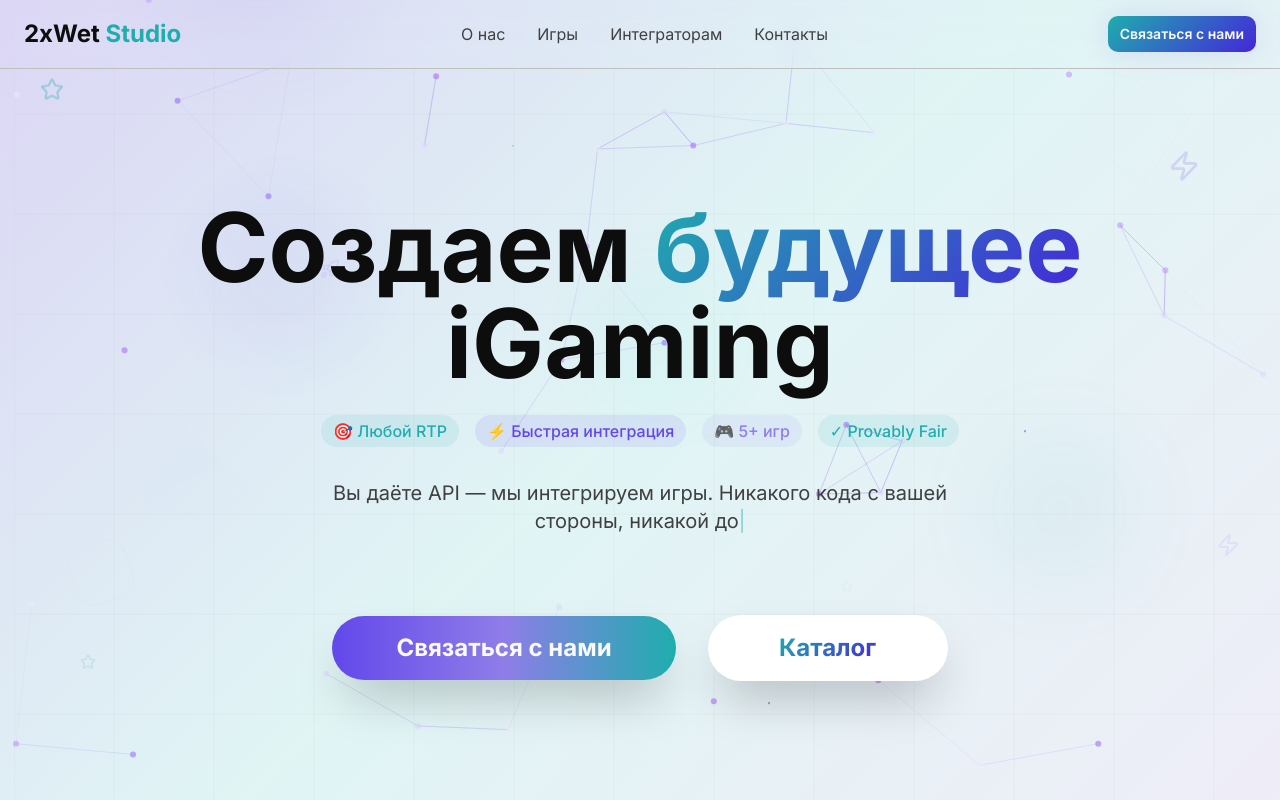
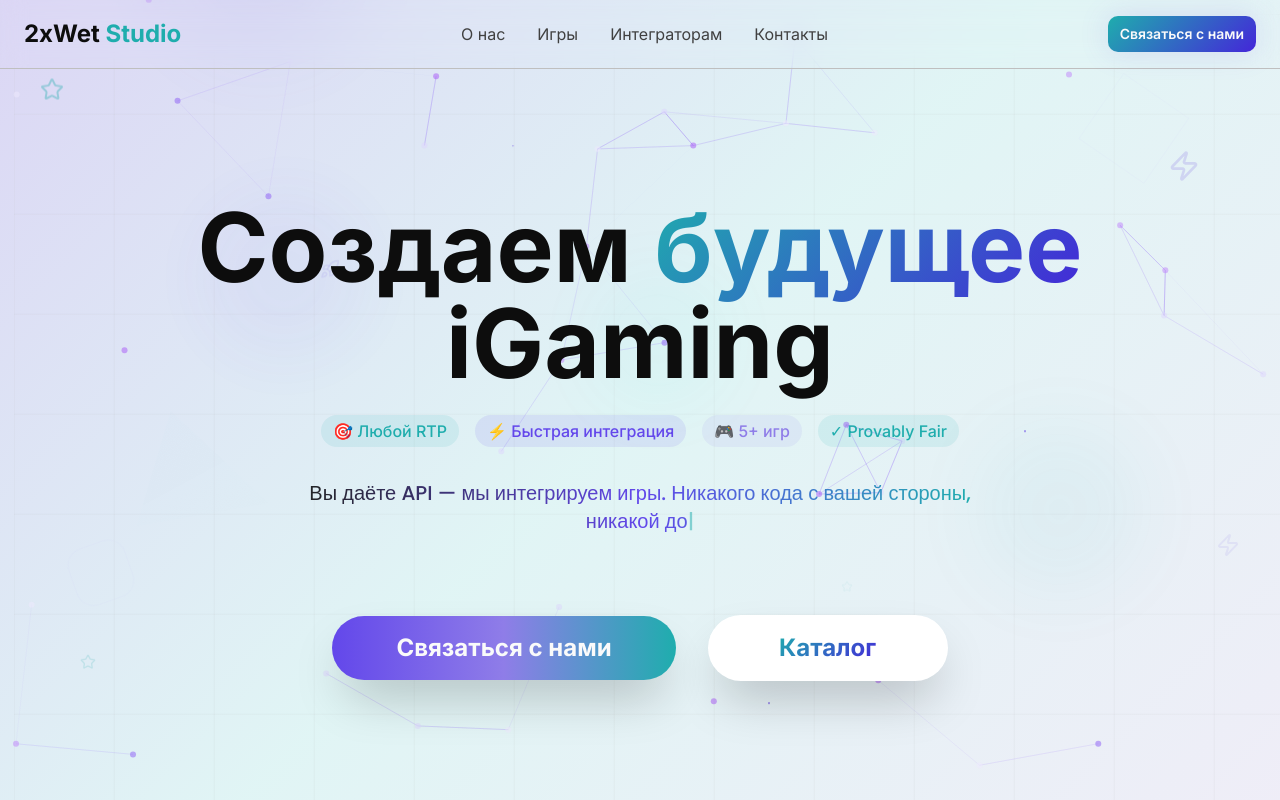
Before and after one commit to ca-si-what-ca-si-no/reel-vision-games, a React (Vite) app: page / in a window 1280 px wide. Built offline with nearby package versions, Linux system fonts and the light colour scheme.

Commit message:
Update text color and font

```diff
--- a/index.html
+++ b/index.html
@@ -8,7 +8,7 @@
     <meta name="author" content="2xWet Studio" />
     <link rel="preconnect" href="https://fonts.googleapis.com">
     <link rel="preconnect" href="https://fonts.gstatic.com" crossorigin>
-    <link href="https://fonts.googleapis.com/css2?family=Inter:wght@300;400;500;600;700;800;900&display=swap" rel="stylesheet">
+    <link href="https://fonts.googleapis.com/css2?family=Inter:wght@300;400;500;600;700;800;900&family=Poppins:wght@400;500;600;700&display=swap" rel="stylesheet">
 
     <meta property="og:title" content="2xWet Studio - Создаем игры для казино" />
     <meta property="og:description" content="Профессиональная разработка игр для казино и интеграция для операторов. Keno, Hilo, Crash игры с настраиваемым RTP." />
--- a/src/components/Hero.tsx
+++ b/src/components/Hero.tsx
@@ -61,7 +61,7 @@ const Hero = () => {
             </span>
           </div>
 
-          <div className="text-lg md:text-xl text-muted-foreground mb-10 max-w-2xl mx-auto leading-tight min-h-[6rem] flex items-start justify-center text-center">
+          <div className="text-lg md:text-xl font-poppins font-medium bg-gradient-to-r from-foreground/90 via-primary to-accent bg-clip-text text-transparent mb-10 max-w-2xl mx-auto leading-tight min-h-[6rem] flex items-start justify-center text-center">
             <TypewriterText initialText="Вы даёте API — " typeText="мы интегрируем игры. Никакого кода с вашей стороны, никакой документации, никаких багов. Полностью настраиваемая математика и готовый iframe для встраивания." speed={80} />
           </div>
 
--- a/tailwind.config.ts
+++ b/tailwind.config.ts
@@ -20,6 +20,7 @@ export default {
 		extend: {
 			fontFamily: {
 				sans: ['Inter', 'system-ui', 'sans-serif'],
+				poppins: ['Poppins', 'sans-serif'],
 			},
 			colors: {
 				border: 'hsl(var(--border))',
```
